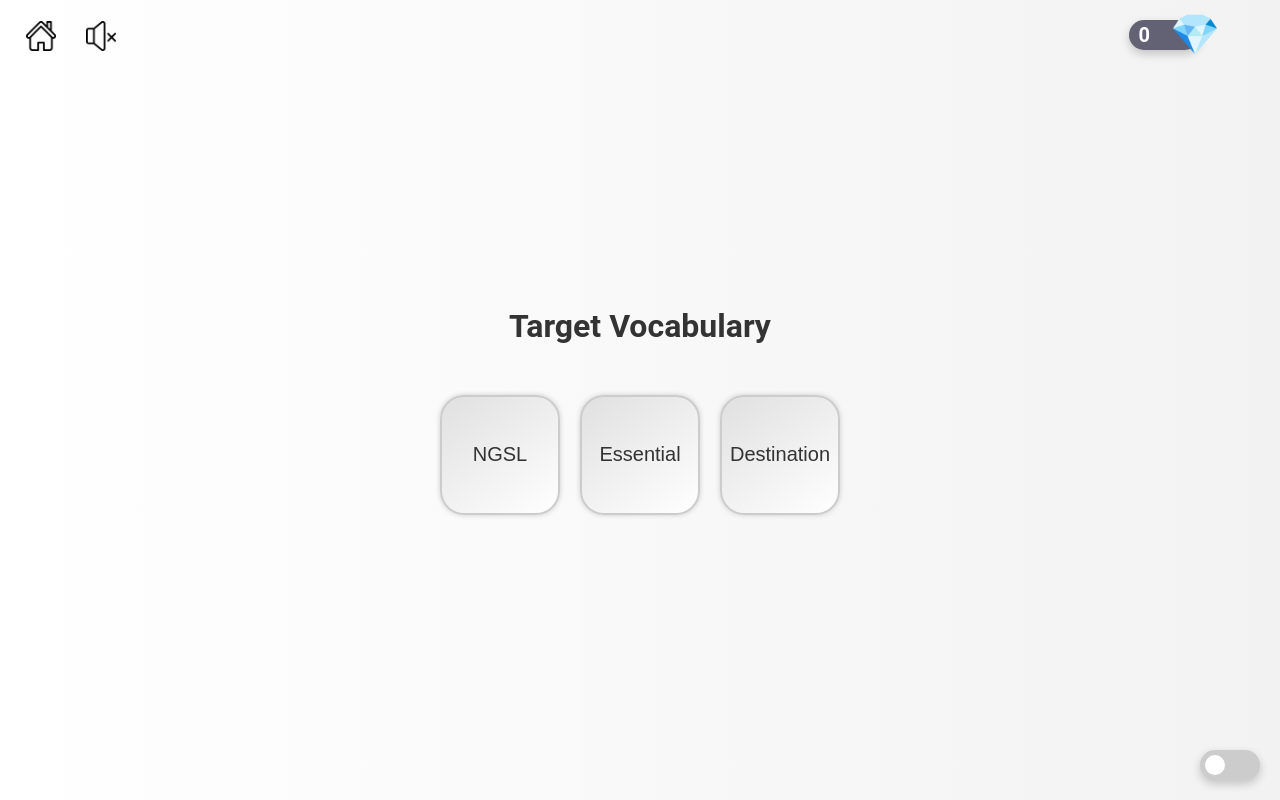
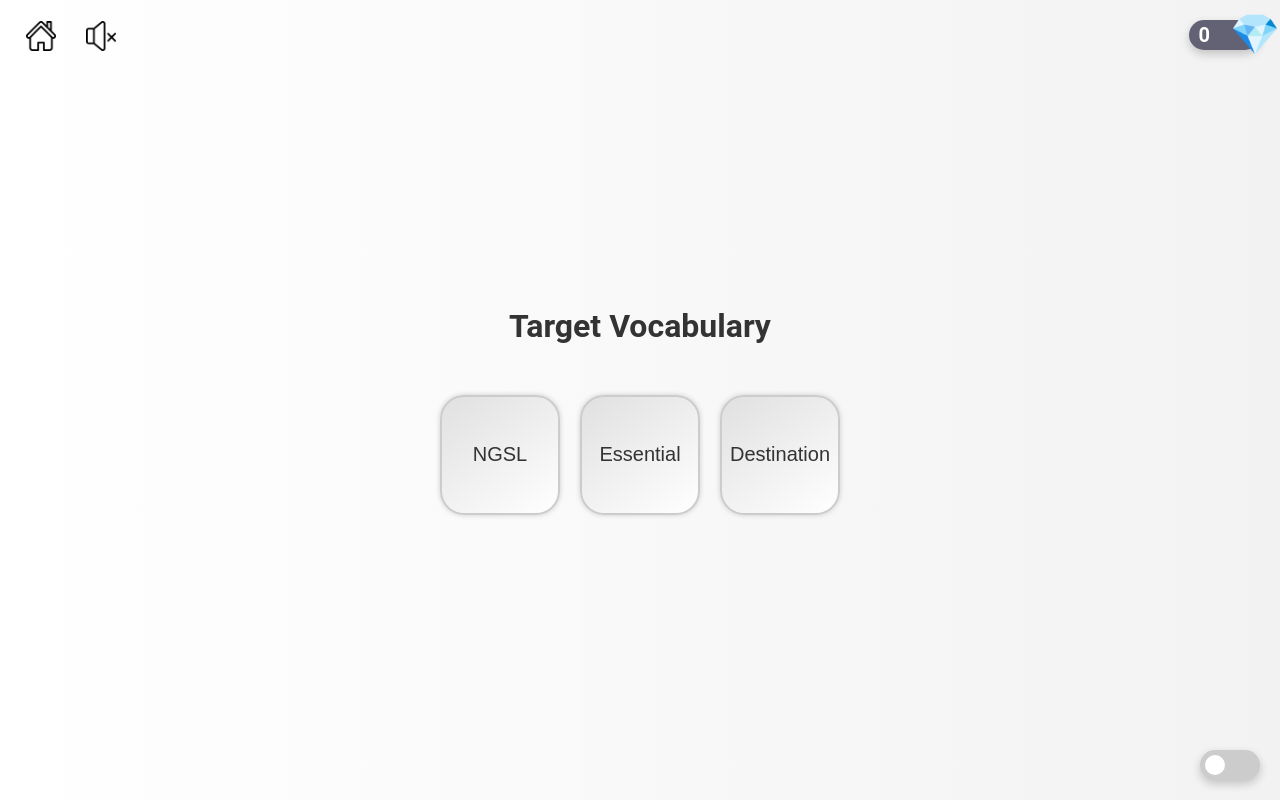
Before and after one commit to Azikorun/multilevel, a plain HTML site: page index.html in a window 1280 px wide. Drawn offline with Linux system fonts and the light colour scheme.

Commit message:
Update style.css

```diff
--- a/style.css
+++ b/style.css
@@ -30,7 +30,7 @@ h1, h2 {
 #diamond-bar {
   position: fixed;
   top: 20px;
-  right: 80px;
+  right: 20px;
   height: 30px;
   background-color: #636275;
   color: white;
```
